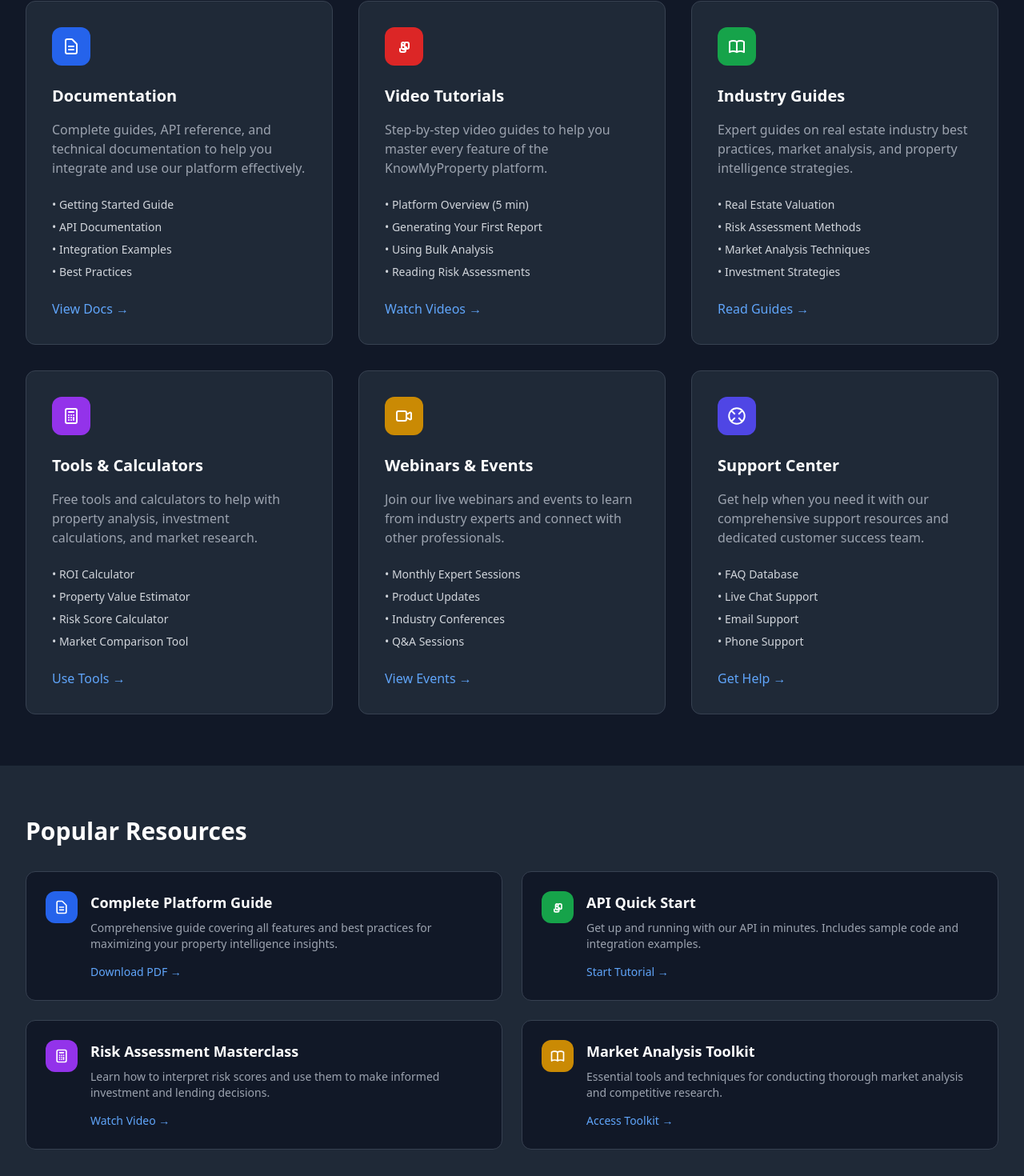
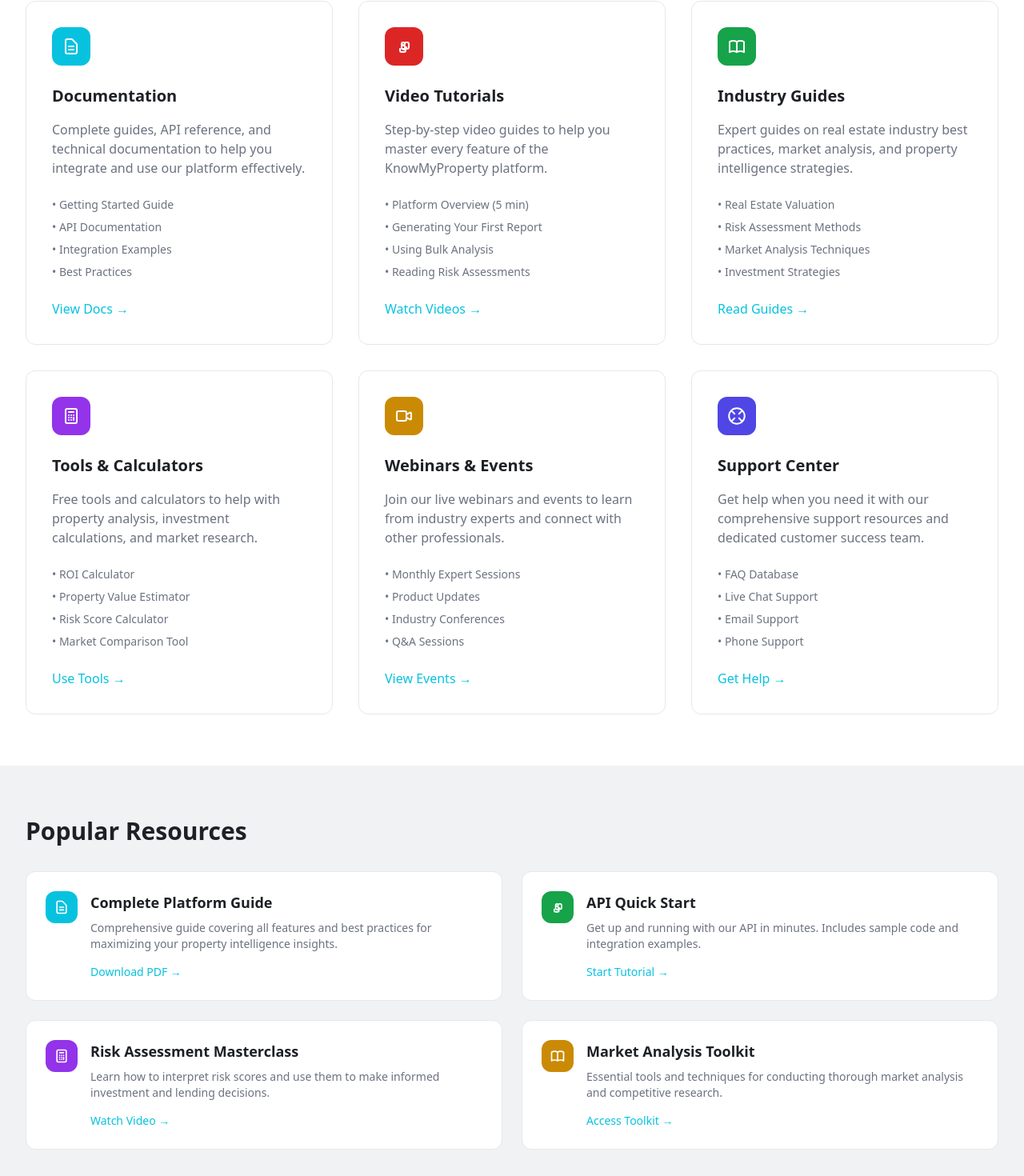
Before and after one commit to gshenkmp/nextjs-with-supabase, a Next.js app: page /resources in a window 1280 px wide. Shown: the part 496-1966 px from the top of the page at 80% size. Built offline with nearby package versions, Linux system fonts and the light colour scheme; no server answers.

Commit message:
update pages (insights, resources)

```diff
--- a/app/resources/page.tsx
+++ b/app/resources/page.tsx
@@ -2,15 +2,15 @@ import Link from 'next/link';
 
 export default function ResourcesPage() {
   return (
-    <div className="min-h-screen bg-gray-900 text-white">
+    <div className="min-h-screen bg-background text-foreground">
       {/* Hero Section */}
       <section className="py-20">
         <div className="max-w-7xl mx-auto px-4 sm:px-6 lg:px-8 text-center">
           <h1 className="text-4xl md:text-5xl font-bold mb-6">
             Resources &
-            <span className="text-blue-400 block">Learning Center</span>
+            <span className="text-primary block">Learning Center</span>
           </h1>
-          <p className="text-xl text-gray-300 mb-8 max-w-3xl mx-auto">
+          <p className="text-xl text-muted-foreground mb-8 max-w-3xl mx-auto">
             Everything you need to get the most out of KnowMyProperty&apos;s AI-powered property intelligence platform.
           </p>
         </div>
@@ -22,133 +22,133 @@ export default function ResourcesPage() {
           <div className="grid md:grid-cols-2 lg:grid-cols-3 gap-8">
 
             {/* Documentation */}
-            <div className="bg-gray-800 p-8 rounded-lg border border-gray-700">
-              <div className="w-12 h-12 bg-blue-600 rounded-lg mb-6 flex items-center justify-center">
-                <svg className="w-6 h-6 text-white" fill="none" stroke="currentColor" viewBox="0 0 24 24">
+            <div className="bg-card p-8 rounded-lg border border-border">
+              <div className="w-12 h-12 bg-primary rounded-lg mb-6 flex items-center justify-center">
+                <svg className="w-6 h-6 text-primary-foreground" fill="none" stroke="currentColor" viewBox="0 0 24 24">
                   <path strokeLinecap="round" strokeLinejoin="round" strokeWidth="2" d="M9 12h6m-6 4h6m2 5H7a2 2 0 01-2-2V5a2 2 0 012-2h5.586a1 1 0 01.707.293l5.414 5.414a1 1 0 01.293.707V19a2 2 0 01-2 2z" />
                 </svg>
               </div>
               <h3 className="text-xl font-semibold mb-4">Documentation</h3>
-              <p className="text-gray-400 mb-6">
+              <p className="text-muted-foreground mb-6">
                 Complete guides, API reference, and technical documentation to help you integrate and use our platform effectively.
               </p>
-              <ul className="space-y-2 text-sm text-gray-300 mb-6">
+              <ul className="space-y-2 text-sm text-muted-foreground mb-6">
                 <li>• Getting Started Guide</li>
                 <li>• API Documentation</li>
                 <li>• Integration Examples</li>
                 <li>• Best Practices</li>
               </ul>
-              <Link href="#" className="text-blue-400 hover:text-blue-300 font-medium">
+              <Link href="#" className="text-primary hover:text-primary/80 font-medium">
                 View Docs →
               </Link>
             </div>
 
             {/* Video Tutorials */}
-            <div className="bg-gray-800 p-8 rounded-lg border border-gray-700">
+            <div className="bg-card p-8 rounded-lg border border-border">
               <div className="w-12 h-12 bg-red-600 rounded-lg mb-6 flex items-center justify-center">
                 <svg className="w-6 h-6 text-white" fill="none" stroke="currentColor" viewBox="0 0 24 24">
                   <path strokeLinecap="round" strokeLinejoin="round" strokeWidth="2" d="M14.828 14.828a4 4 0 01-5.656 0M9 10h1.586a1 1 0 01.707.293l2.414 2.414a1 1 0 00.707.293H15M9 10v4a1 1 0 001 1h4M9 10V9a2 2 0 112 2M15 15v-1a1 1 0 00-1-1h-1m1 2h2a2 2 0 002-2V9a2 2 0 00-2-2h-2m0 8v2a2 2 0 01-2 2H9a2 2 0 01-2-2v-2" />
                 </svg>
               </div>
               <h3 className="text-xl font-semibold mb-4">Video Tutorials</h3>
-              <p className="text-gray-400 mb-6">
+              <p className="text-muted-foreground mb-6">
                 Step-by-step video guides to help you master every feature of the KnowMyProperty platform.
               </p>
-              <ul className="space-y-2 text-sm text-gray-300 mb-6">
+              <ul className="space-y-2 text-sm text-muted-foreground mb-6">
                 <li>• Platform Overview (5 min)</li>
                 <li>• Generating Your First Report</li>
                 <li>• Using Bulk Analysis</li>
                 <li>• Reading Risk Assessments</li>
               </ul>
-              <Link href="#" className="text-blue-400 hover:text-blue-300 font-medium">
+              <Link href="#" className="text-primary hover:text-primary/80 font-medium">
                 Watch Videos →
               </Link>
             </div>
 
             {/* Industry Guides */}
-            <div className="bg-gray-800 p-8 rounded-lg border border-gray-700">
+            <div className="bg-card p-8 rounded-lg border border-border">
               <div className="w-12 h-12 bg-green-600 rounded-lg mb-6 flex items-center justify-center">
                 <svg className="w-6 h-6 text-white" fill="none" stroke="currentColor" viewBox="0 0 24 24">
                   <path strokeLinecap="round" strokeLinejoin="round" strokeWidth="2" d="M12 6.253v13m0-13C10.832 5.477 9.246 5 7.5 5S4.168 5.477 3 6.253v13C4.168 18.477 5.754 18 7.5 18s3.332.477 4.5 1.253m0-13C13.168 5.477 14.754 5 16.5 5c1.746 0 3.332.477 4.5 1.253v13C19.832 18.477 18.246 18 16.5 18c-1.746 0-3.332.477-4.5 1.253" />
                 </svg>
               </div>
               <h3 className="text-xl font-semibold mb-4">Industry Guides</h3>
-              <p className="text-gray-400 mb-6">
+              <p className="text-muted-foreground mb-6">
                 Expert guides on real estate industry best practices, market analysis, and property intelligence strategies.
               </p>
-              <ul className="space-y-2 text-sm text-gray-300 mb-6">
+              <ul className="space-y-2 text-sm text-muted-foreground mb-6">
                 <li>• Real Estate Valuation</li>
                 <li>• Risk Assessment Methods</li>
                 <li>• Market Analysis Techniques</li>
                 <li>• Investment Strategies</li>
               </ul>
-              <Link href="#" className="text-blue-400 hover:text-blue-300 font-medium">
+              <Link href="#" className="text-primary hover:text-primary/80 font-medium">
                 Read Guides →
               </Link>
             </div>
 
             {/* Tools & Calculators */}
-            <div className="bg-gray-800 p-8 rounded-lg border border-gray-700">
+            <div className="bg-card p-8 rounded-lg border border-border">
               <div className="w-12 h-12 bg-purple-600 rounded-lg mb-6 flex items-center justify-center">
                 <svg className="w-6 h-6 text-white" fill="none" stroke="currentColor" viewBox="0 0 24 24">
                   <path strokeLinecap="round" strokeLinejoin="round" strokeWidth="2" d="M9 7h6m0 10v-3m-3 3h.01M9 17h.01M9 14h.01M12 14h.01M15 11h.01M12 11h.01M9 11h.01M7 21h10a2 2 0 002-2V5a2 2 0 00-2-2H7a2 2 0 00-2 2v14a2 2 0 002 2z" />
                 </svg>
               </div>
               <h3 className="text-xl font-semibold mb-4">Tools & Calculators</h3>
-              <p className="text-gray-400 mb-6">
+              <p className="text-muted-foreground mb-6">
                 Free tools and calculators to help with property analysis, investment calculations, and market research.
               </p>
-              <ul className="space-y-2 text-sm text-gray-300 mb-6">
+              <ul className="space-y-2 text-sm text-muted-foreground mb-6">
                 <li>• ROI Calculator</li>
                 <li>• Property Value Estimator</li>
                 <li>• Risk Score Calculator</li>
                 <li>• Market Comparison Tool</li>
               </ul>
-              <Link href="#" className="text-blue-400 hover:text-blue-300 font-medium">
+              <Link href="#" className="text-primary hover:text-primary/80 font-medium">
                 Use Tools →
               </Link>
             </div>
 
             {/* Webinars & Events */}
-            <div className="bg-gray-800 p-8 rounded-lg border border-gray-700">
+            <div className="bg-card p-8 rounded-lg border border-border">
               <div className="w-12 h-12 bg-yellow-600 rounded-lg mb-6 flex items-center justify-center">
                 <svg className="w-6 h-6 text-white" fill="none" stroke="currentColor" viewBox="0 0 24 24">
                   <path strokeLinecap="round" strokeLinejoin="round" strokeWidth="2" d="M15 10l4.553-2.276A1 1 0 0121 8.618v6.764a1 1 0 01-1.447.894L15 14M5 18h8a2 2 0 002-2V8a2 2 0 00-2-2H5a2 2 0 00-2 2v8a2 2 0 002 2z" />
                 </svg>
               </div>
               <h3 className="text-xl font-semibold mb-4">Webinars & Events</h3>
-              <p className="text-gray-400 mb-6">
+              <p className="text-muted-foreground mb-6">
                 Join our live webinars and events to learn from industry experts and connect with other professionals.
               </p>
-              <ul className="space-y-2 text-sm text-gray-300 mb-6">
+              <ul className="space-y-2 text-sm text-muted-foreground mb-6">
                 <li>• Monthly Expert Sessions</li>
                 <li>• Product Updates</li>
                 <li>• Industry Conferences</li>
                 <li>• Q&A Sessions</li>
               </ul>
-              <Link href="#" className="text-blue-400 hover:text-blue-300 font-medium">
+              <Link href="#" className="text-primary hover:text-primary/80 font-medium">
                 View Events →
               </Link>
             </div>
 
             {/* Support Center */}
-            <div className="bg-gray-800 p-8 rounded-lg border border-gray-700">
+            <div className="bg-card p-8 rounded-lg border border-border">
               <div className="w-12 h-12 bg-indigo-600 rounded-lg mb-6 flex items-center justify-center">
                 <svg className="w-6 h-6 text-white" fill="none" stroke="currentColor" viewBox="0 0 24 24">
                   <path strokeLinecap="round" strokeLinejoin="round" strokeWidth="2" d="M18.364 5.636l-3.536 3.536m0 5.656l3.536 3.536M9.172 9.172L5.636 5.636m3.536 9.192L5.636 18.364M12 2.25a9.75 9.75 0 11-9.75 9.75 9.75 9.75 0 019.75-9.75z" />
                 </svg>
               </div>
               <h3 className="text-xl font-semibold mb-4">Support Center</h3>
-              <p className="text-gray-400 mb-6">
+              <p className="text-muted-foreground mb-6">
                 Get help when you need it with our comprehensive support resources and dedicated customer success team.
               </p>
-              <ul className="space-y-2 text-sm text-gray-300 mb-6">
+              <ul className="space-y-2 text-sm text-muted-foreground mb-6">
                 <li>• FAQ Database</li>
                 <li>• Live Chat Support</li>
                 <li>• Email Support</li>
                 <li>• Phone Support</li>
               </ul>
-              <Link href="#" className="text-blue-400 hover:text-blue-300 font-medium">
+              <Link href="#" className="text-primary hover:text-primary/80 font-medium">
                 Get Help →
               </Link>
             </div>
@@ -157,31 +157,31 @@ export default function ResourcesPage() {
       </section>
 
       {/* Popular Resources */}
-      <section className="py-16 bg-gray-800">
+      <section className="py-16 bg-secondary">
         <div className="max-w-7xl mx-auto px-4 sm:px-6 lg:px-8">
           <h2 className="text-3xl font-bold mb-8">Popular Resources</h2>
           <div className="grid md:grid-cols-2 gap-6">
 
-            <div className="bg-gray-900 p-6 rounded-lg border border-gray-700">
+            <div className="bg-card p-6 rounded-lg border border-border">
               <div className="flex items-start space-x-4">
-                <div className="w-10 h-10 bg-blue-600 rounded-lg flex items-center justify-center flex-shrink-0">
-                  <svg className="w-5 h-5 text-white" fill="none" stroke="currentColor" viewBox="0 0 24 24">
+                <div className="w-10 h-10 bg-primary rounded-lg flex items-center justify-center flex-shrink-0">
+                  <svg className="w-5 h-5 text-primary-foreground" fill="none" stroke="currentColor" viewBox="0 0 24 24">
                     <path strokeLinecap="round" strokeLinejoin="round" strokeWidth="2" d="M9 12h6m-6 4h6m2 5H7a2 2 0 01-2-2V5a2 2 0 012-2h5.586a1 1 0 01.707.293l5.414 5.414a1 1 0 01.293.707V19a2 2 0 01-2 2z" />
                   </svg>
                 </div>
                 <div className="flex-1">
                   <h3 className="text-lg font-semibold mb-2">Complete Platform Guide</h3>
-                  <p className="text-gray-400 text-sm mb-3">
+                  <p className="text-muted-foreground text-sm mb-3">
                     Comprehensive guide covering all features and best practices for maximizing your property intelligence insights.
                   </p>
-                  <Link href="#" className="text-blue-400 hover:text-blue-300 text-sm font-medium">
+                  <Link href="#" className="text-primary hover:text-primary/80 text-sm font-medium">
                     Download PDF →
                   </Link>
                 </div>
               </div>
             </div>
 
-            <div className="bg-gray-900 p-6 rounded-lg border border-gray-700">
+            <div className="bg-card p-6 rounded-lg border border-border">
               <div className="flex items-start space-x-4">
                 <div className="w-10 h-10 bg-green-600 rounded-lg flex items-center justify-center flex-shrink-0">
                   <svg className="w-5 h-5 text-white" fill="none" stroke="currentColor" viewBox="0 0 24 24">
@@ -190,17 +190,17 @@ export default function ResourcesPage() {
                 </div>
                 <div className="flex-1">
                   <h3 className="text-lg font-semibold mb-2">API Quick Start</h3>
-                  <p className="text-gray-400 text-sm mb-3">
+                  <p className="text-muted-foreground text-sm mb-3">
                     Get up and running with our API in minutes. Includes sample code and integration examples.
                   </p>
-                  <Link href="#" className="text-blue-400 hover:text-blue-300 text-sm font-medium">
+                  <Link href="#" className="text-primary hover:text-primary/80 text-sm font-medium">
                     Start Tutorial →
                   </Link>
                 </div>
               </div>
             </div>
 
-            <div className="bg-gray-900 p-6 rounded-lg border border-gray-700">
+            <div className="bg-card p-6 rounded-lg border border-border">
               <div className="flex items-start space-x-4">
                 <div className="w-10 h-10 bg-purple-600 rounded-lg flex items-center justify-center flex-shrink-0">
                   <svg className="w-5 h-5 text-white" fill="none" stroke="currentColor" viewBox="0 0 24 24">
@@ -209,17 +209,17 @@ export default function ResourcesPage() {
                 </div>
                 <div className="flex-1">
                   <h3 className="text-lg font-semibold mb-2">Risk Assessment Masterclass</h3>
-                  <p className="text-gray-400 text-sm mb-3">
+                  <p className="text-muted-foreground text-sm mb-3">
                     Learn how to interpret risk scores and use them to make informed investment and lending decisions.
                   </p>
-                  <Link href="#" className="text-blue-400 hover:text-blue-300 text-sm font-medium">
+                  <Link href="#" className="text-primary hover:text-primary/80 text-sm font-medium">
                     Watch Video →
                   </Link>
                 </div>
               </div>
             </div>
 
-            <div className="bg-gray-900 p-6 rounded-lg border border-gray-700">
+            <div className="bg-card p-6 rounded-lg border border-border">
               <div className="flex items-start space-x-4">
                 <div className="w-10 h-10 bg-yellow-600 rounded-lg flex items-center justify-center flex-shrink-0">
                   <svg className="w-5 h-5 text-white" fill="none" stroke="currentColor" viewBox="0 0 24 24">
@@ -228,10 +228,10 @@ export default function ResourcesPage() {
                 </div>
                 <div className="flex-1">
                   <h3 className="text-lg font-semibold mb-2">Market Analysis Toolkit</h3>
-                  <p className="text-gray-400 text-sm mb-3">
+                  <p className="text-muted-foreground text-sm mb-3">
                     Essential tools and techniques for conducting thorough market analysis and competitive research.
                   </p>
-                  <Link href="#" className="text-blue-400 hover:text-blue-300 text-sm font-medium">
+                  <Link href="#" className="text-primary hover:text-primary/80 text-sm font-medium">
                     Access Toolkit →
                   </Link>
                 </div>
@@ -245,14 +245,14 @@ export default function ResourcesPage() {
       <section className="py-16">
         <div className="max-w-4xl mx-auto text-center px-4 sm:px-6 lg:px-8">
           <h2 className="text-3xl font-bold mb-4">Need More Help?</h2>
-          <p className="text-xl text-gray-300 mb-8">
+          <p className="text-xl text-muted-foreground mb-8">
             Our customer success team is here to help you succeed with KnowMyProperty.
           </p>
           <div className="flex flex-col sm:flex-row gap-4 justify-center">
-            <button className="bg-blue-600 text-white px-8 py-3 rounded-md hover:bg-blue-700 font-medium">
+            <button className="bg-primary text-primary-foreground px-8 py-3 rounded-md hover:bg-primary/90 font-medium">
               Contact Support
             </button>
-            <button className="border border-gray-600 text-gray-300 px-8 py-3 rounded-md hover:bg-gray-700 font-medium">
+            <button className="border border-border text-foreground px-8 py-3 rounded-md hover:bg-secondary font-medium">
               Schedule Demo
             </button>
           </div>
```
Also changed, not shown: app/insights/page.tsx (+45 -45 lines).
